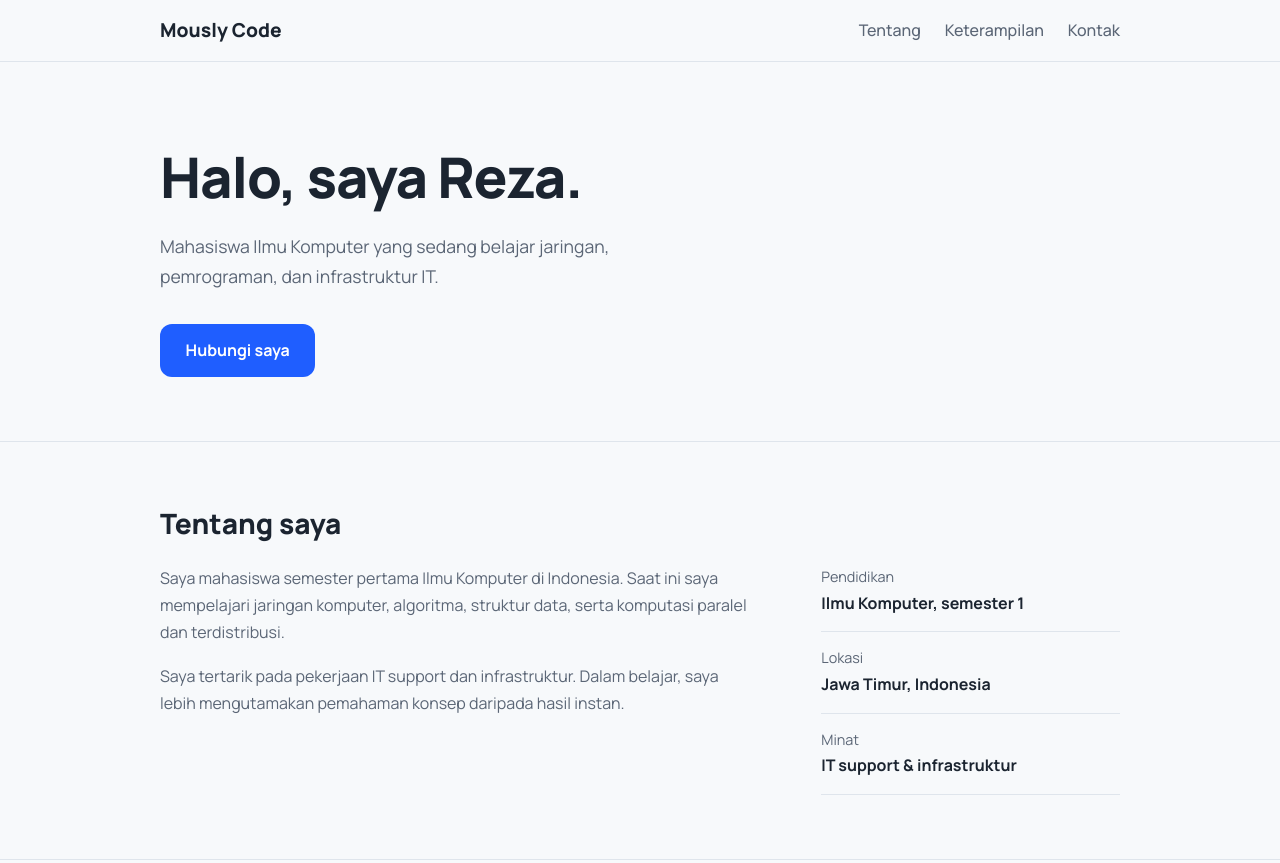
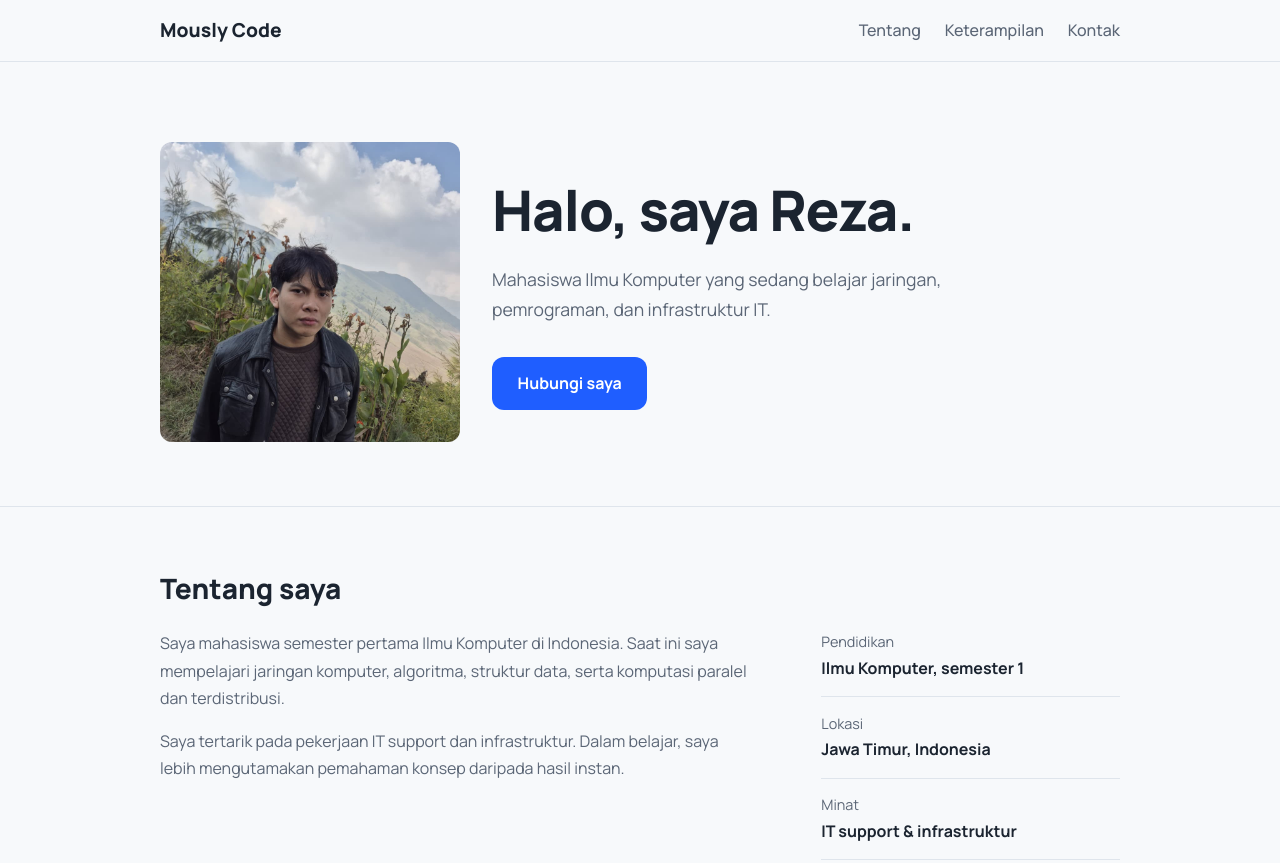
Before and after one commit to MouslyCode/simple-dimple, a plain HTML site: page index.html in a window 1280 px wide. Shown: the top 863 px of the page. Drawn offline with Linux system fonts and the light colour scheme.

Commit message:
add photo and photo text alt

```diff
--- a/index.html
+++ b/index.html
@@ -30,10 +30,13 @@
 
   <main id="beranda">
     <section class="hero" aria-labelledby="judul-hero">
-      <div class="container">
-        <h1 id="judul-hero">Halo, saya Reza.</h1>
-        <p>Mahasiswa Ilmu Komputer yang sedang belajar jaringan, pemrograman, dan infrastruktur IT.</p>
-        <a class="button" href="#kontak">Hubungi saya</a>
+      <div class="photo-layout">
+        <img src="Me.jpeg" alt="photo-profile" width="300">
+        <div class="container">
+          <h1 id="judul-hero">Halo, saya Reza.</h1>
+          <p>Mahasiswa Ilmu Komputer yang sedang belajar jaringan, pemrograman, dan infrastruktur IT.</p>
+          <a class="button" href="#kontak">Hubungi saya</a>
+        </div>
       </div>
     </section>
 
--- a/style.css
+++ b/style.css
@@ -44,6 +44,29 @@
     main section { padding: 4rem 0; }
     main section + section { border-top: 1px solid var(--line); }
     .section-title { font-size: 1.75rem; font-weight: 800; margin-bottom: 1.5rem; }
+
+.photo-layout {
+  display: flex;
+  flex-direction: row;
+  align-items: center;
+  gap: 2rem;
+  width: min(100% - 2.5rem, var(--max));
+  margin-inline: auto;
+}
+
+.photo-layout .container {
+  width: auto;
+  margin-inline: 0;
+}
+
+.photo-layout img {
+  aspect-ratio: 1 / 1;
+  object-fit: cover;
+  object-position: center;
+  max-width: 100%;
+  height: auto;
+  border-radius: var(--radius);
+}
 
     /* ===== Header & navigasi ===== */
     .site-header {
@@ -198,6 +221,10 @@
       .about-grid { grid-template-columns: 2fr 1fr; gap: 4rem; }
       .skills-grid { grid-template-columns: repeat(3, 1fr); }
     }
+
+    @media (max-width: 640px) {
+      .photo-layout {flex-direction: column;}
+    }
     @media (max-width: 480px) {
       main section { padding: 3rem 0; }
       .hero { padding: 3rem 0 2.5rem; }
```
Also changed, not shown: Me.jpeg (added).
